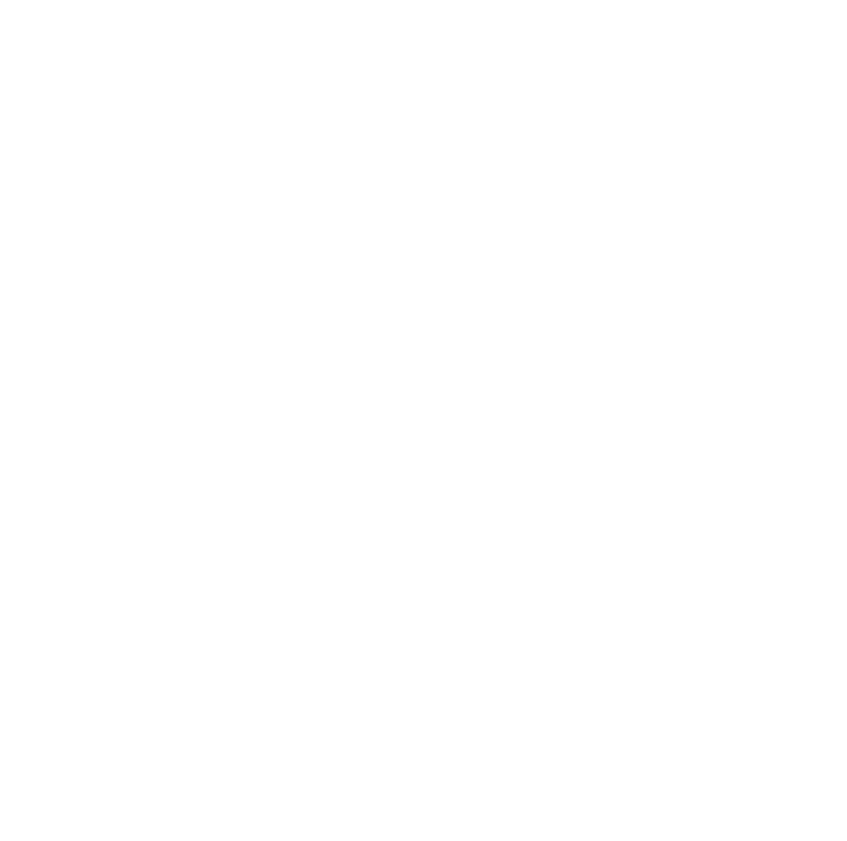
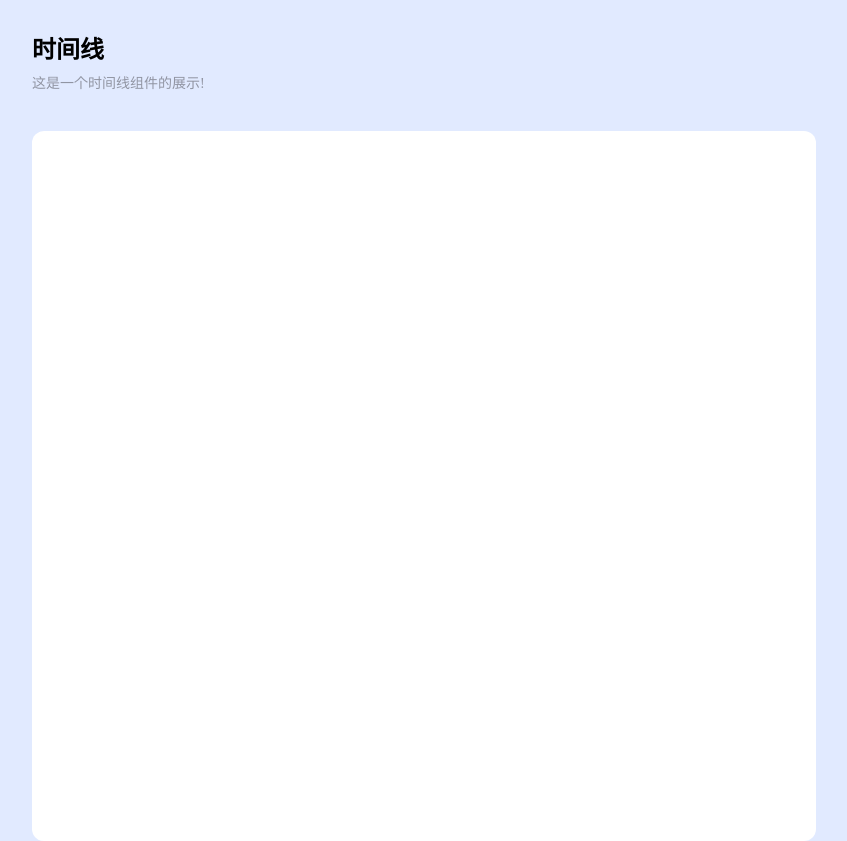
Before and after one commit to hzq-up/react-common-examples, a React (Vite) app: page / in a window 1280 px wide. Shown: the whole page, without its empty margins (216-1063 px from the left). Before the commit the page ends 800 px from the top, so only its background shows below. Built offline with nearby package versions, Linux system fonts and the light colour scheme.

Commit message:
update: 增加时间线页面

```diff
--- a/package.json
+++ b/package.json
@@ -13,6 +13,8 @@
     "pnpm": "^8.6.9",
     "react": "^18.2.0",
     "react-dom": "^18.2.0",
+    "react-router": "^6.14.2",
+    "react-router-dom": "^6.14.2",
     "sass": "^1.63.6"
   },
   "devDependencies": {
--- a/src/App.jsx
+++ b/src/App.jsx
@@ -1,12 +1,17 @@
 import { useState } from 'react'
 import reactLogo from './assets/react.svg'
+import styles from './app.module.scss'
 
 function App() {
 
   return (
-    <>
+    <div className={styles.container}>
+      <h2>时间线</h2>
+      <p className={styles.desc}>这是一个时间线组件的展示!</p>
+      <div className={styles.timeLineBox}>
 
-    </>
+      </div>
+    </div>
   )
 }
 
--- /dev/null
+++ b/src/app.module.scss
@@ -0,0 +1,33 @@
+* {
+  padding: 0;
+  margin: 0;
+}
+body {
+  display: flex;
+  justify-content: center;
+  background-color: #e1eaff;
+  height: 100vh;
+  width: 100vw;
+  overflow: auto;
+}
+.container {
+  width: 784px;
+  margin-top: 30px;
+
+  .desc {
+    font-size: 14px;
+    line-height: 14px;
+    margin-top: 12px;
+    color: #9195a3;
+    letter-spacing: 0;
+    font-weight: 400;
+  }
+
+  .timeLineBox {
+    border-radius: 12px;
+    padding: 20px 16px;
+    background-color: #ffffff;
+    min-height: 670px;
+    margin-top: 40px;
+  }
+}
```
Also changed, not shown: src/components/TimeLine/index.jsx (added, +13 -0 lines), 1 other file (tests, documents, lock files or other folders).
